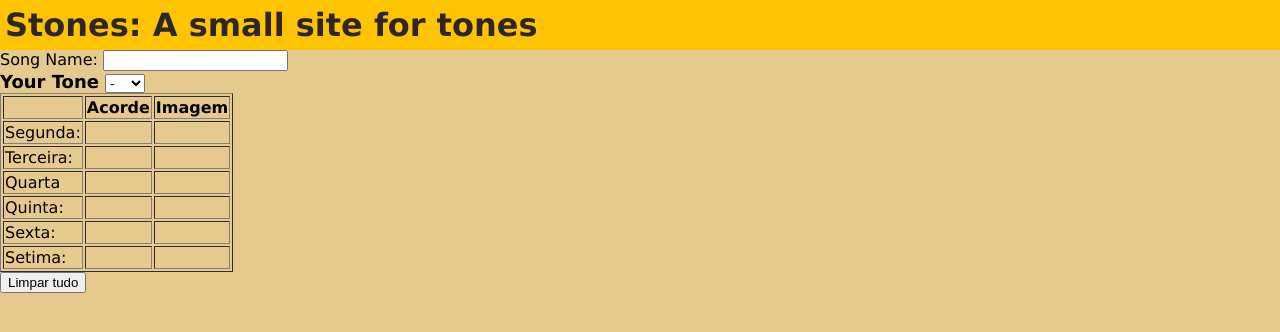
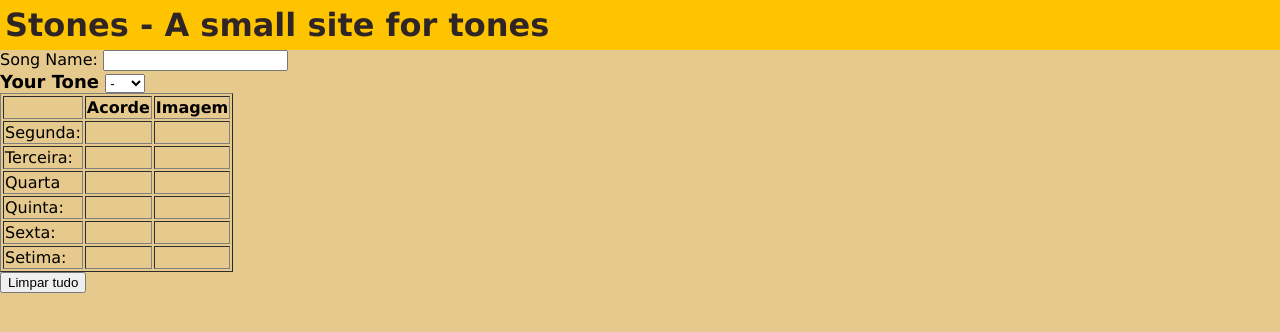
Before and after one commit to ShogoYK/stones, a plain HTML site: page index.html in a window 1280 px wide. Drawn offline with Linux system fonts and the light colour scheme.

Commit message:
Detalhe no titulo html

```diff
--- a/index.html
+++ b/index.html
@@ -9,7 +9,7 @@
   <body>
     <div class="header">
       <div class="header-top">
-        <h1>Stones: A small site for tones</h1>
+        <h1>Stones - A small site for tones</h1>
       </div>
     </div>
     <div class="songName">
```
